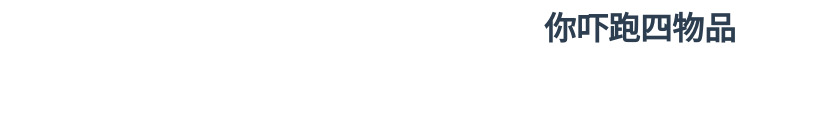
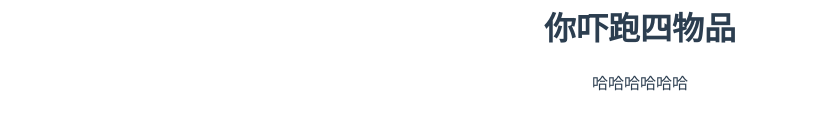
Before and after one commit to yueGQ/shiny-meme, a Vue app: page /#/setup in a window 1280 px wide. Shown: the part 662-792 px from the top of the page, without its empty margins (0-830 px from the left). Built offline with nearby package versions, Linux system fonts and the light colour scheme.

Commit message:
vue3又提交

```diff
--- a/src/components/setup.vue
+++ b/src/components/setup.vue
@@ -10,6 +10,7 @@
   <h1>你吓跑四物品</h1>
   <h1>你吓跑四物品</h1>
   <h1>你吓跑四物品</h1>
+  <p>哈哈哈哈哈哈</p>
 </template>
 <script lang="ts">
 import { defineComponent } from "vue";
```
